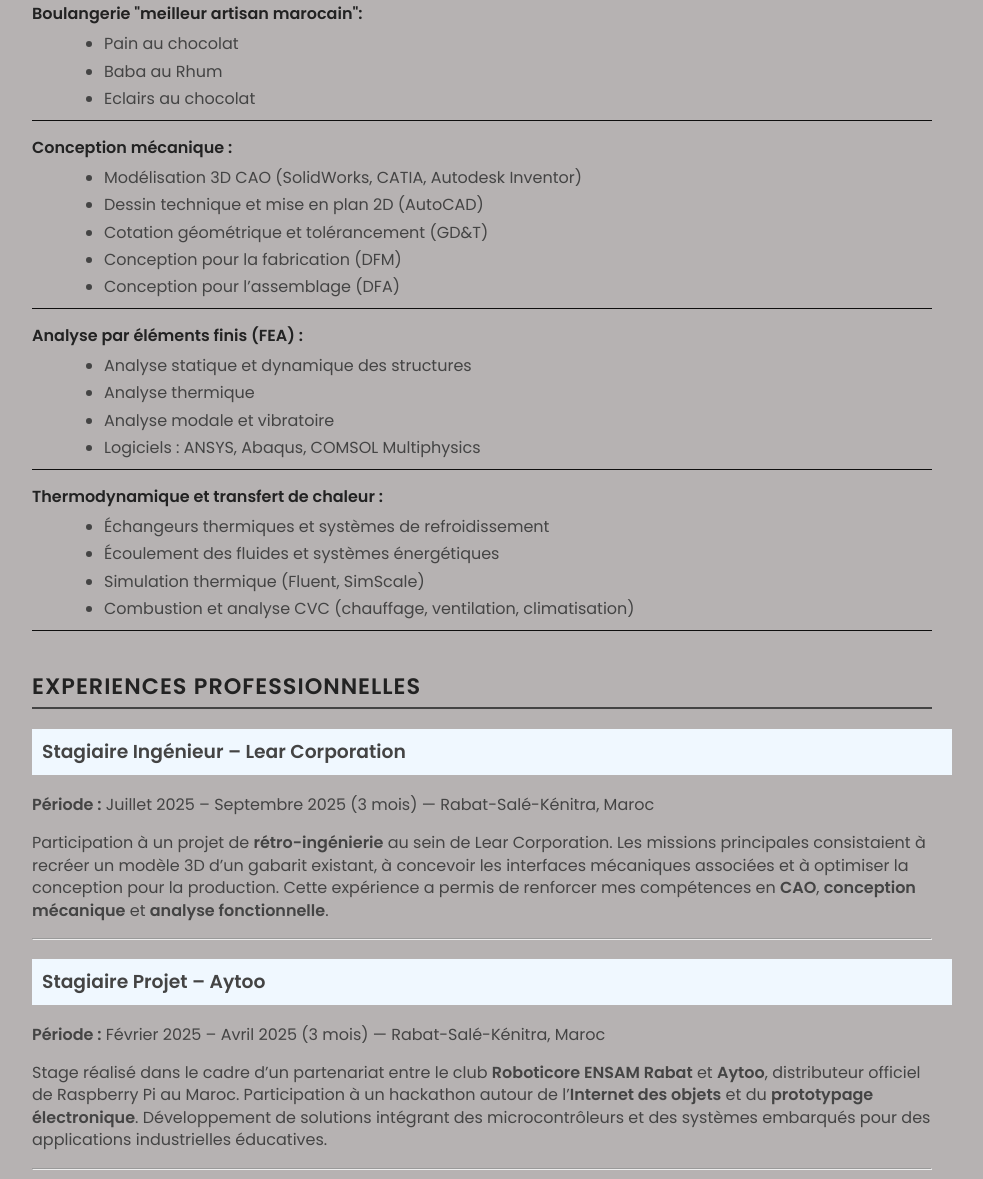
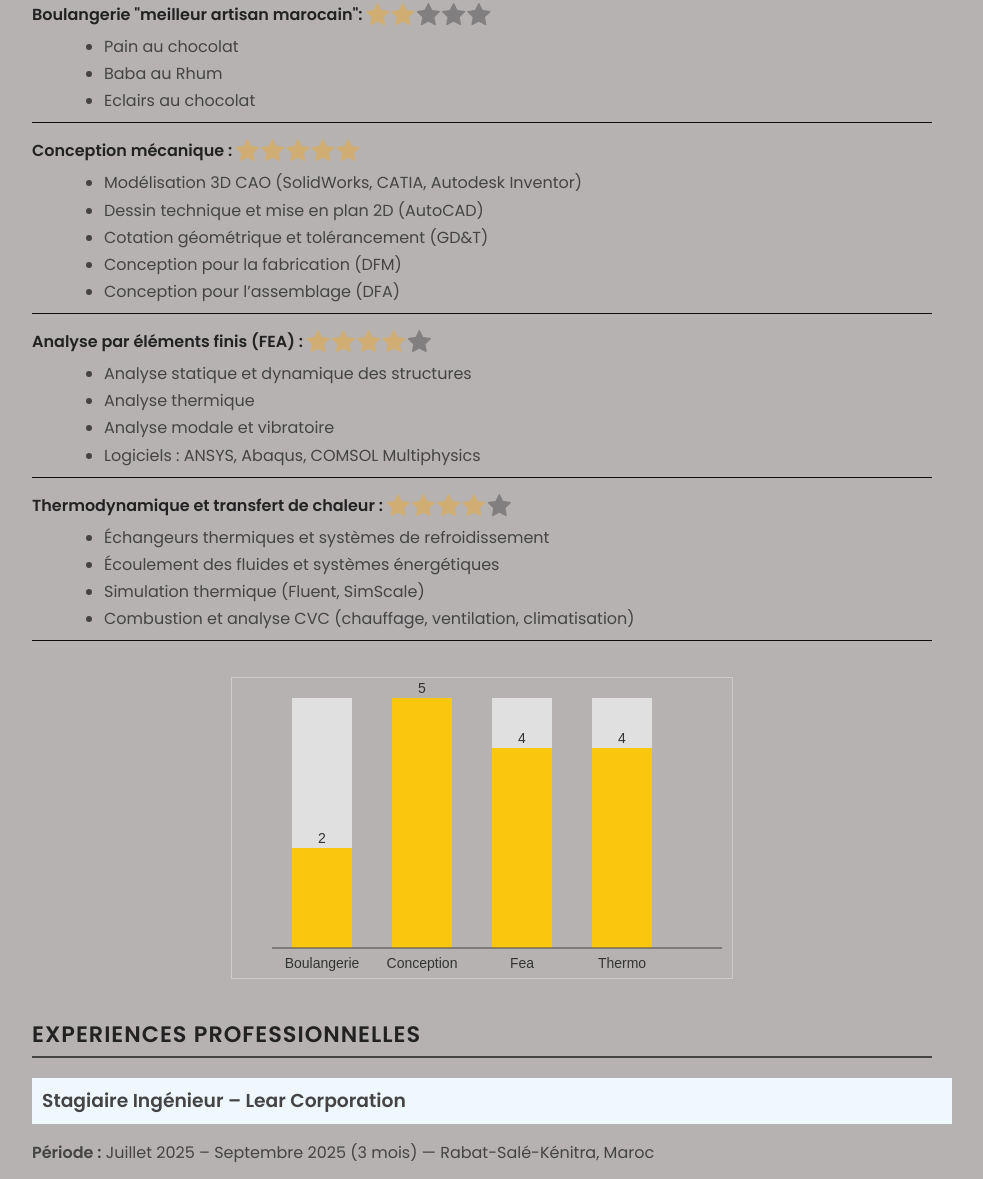
Before and after one commit to kramatile/dosi-Friends-resume, a plain HTML site: page index.html in a window 1280 px wide. Shown: the part 1136-2315 px from the top of the page, without its empty margins (158-1141 px from the left). Drawn offline with Linux system fonts and the light colour scheme; a web font is replaced by a local one.

Commit message:
auto-evaluation

```diff
--- a/css/resume.css
+++ b/css/resume.css
@@ -172,6 +172,23 @@ text-transform: uppercase;
   border-top: 1px solid #0e0d0d;
   margin: 8px 0;
 }
+.stars { display:inline-flex; gap:2px; vertical-align:middle; }
+.stars .fa { opacity: .35; }
+a.stars .checked { opacity: 1; }
+.fa {
+  font-size: 25px;
+}
+
+.checked {
+  color: orange;
+}
+
+.chart{
+    width: 100%;
+    display: flex;
+    align-items: center;
+    justify-content: center;
+}
 
 #skills > ul {
     list-style-type: none;
--- a/index.html
+++ b/index.html
@@ -16,7 +16,7 @@
     <link href="https://fonts.googleapis.com/css2?family=BBH+Sans+Hegarty&family=Zalando+Sans:ital,wght@0,200..900;1,200..900&display=swap" rel="stylesheet">
     <link href="https://fonts.googleapis.com/css2?family=BBH+Sans+Hegarty&display=swap" rel="stylesheet">
     <link href="https://fonts.googleapis.com/css2?family=Poppins:wght@300;400;500;600&display=swap" rel="stylesheet">
-
+    <link rel="stylesheet" href="https://cdnjs.cloudflare.com/ajax/libs/font-awesome/4.7.0/css/font-awesome.min.css">
     <link rel="stylesheet" href="css/responsive.css">
     <link rel="stylesheet" href="css/resume.css">
 
@@ -72,14 +72,30 @@
             <h2>Competences</h2>
             <ul>
 
-                <li>Boulangerie "meilleur artisan marocain":
+                <li>
+                    <div id="Boulangerie">
+                        Boulangerie "meilleur artisan marocain":
+                        <div class="stars">
+                        </div>
+                    </div>
                     <ul>
                         <li itemprop="skill">Pain au chocolat</li>
                         <li itemprop="skill">Baba au Rhum</li>
                         <li itemprop="skill">Eclairs au chocolat</li>
                     </ul>
                 </li>
-                  <li>Conception mécanique :
+                  <li>
+                    <div>
+                        <div id="Conception">
+                            Conception mécanique :
+                            <div class="stars">
+
+                            </div>
+                        </div>
+
+                    </div>
+
+
                     <ul>
                         <li itemprop="skill">Modélisation 3D CAO (SolidWorks, CATIA, Autodesk Inventor)</li>
                         <li itemprop="skill">Dessin technique et mise en plan 2D (AutoCAD)</li>
@@ -89,7 +105,12 @@
                     </ul>
                 </li>
 
-                <li>Analyse par éléments finis (FEA) :
+                <li >
+                    <div id="Fea">
+                        Analyse par éléments finis (FEA) :
+                        <div class="stars">
+                        </div>
+                    </div>
                     <ul>
                         <li itemprop="skill">Analyse statique et dynamique des structures</li>
                         <li itemprop="skill">Analyse thermique</li>
@@ -98,7 +119,13 @@
                     </ul>
                 </li>
 
-                <li>Thermodynamique et transfert de chaleur :
+                <li>
+                    <div id="Thermo">
+                        Thermodynamique et transfert de chaleur :
+                        <div class="stars">
+                        </div>
+                    </div>
+
                     <ul>
                         <li itemprop="skill">Échangeurs thermiques et systèmes de refroidissement</li>
                         <li itemprop="skill">Écoulement des fluides et systèmes énergétiques</li>
@@ -107,6 +134,10 @@
                     </ul>
                 </li>
             </ul>
+            <div class="chart">
+                <canvas id="skillsChart" width="500" height="300"
+            style="border:1px solid #ccc; margin-top:20px;"></canvas>
+            </div>
         </section>
         <section id="experiences">
             <h2>Experiences Professionnelles</h2>
--- a/scripts/script.js
+++ b/scripts/script.js
@@ -1,3 +1,14 @@
+
+const data = {
+      "skills": [
+        { "id": "Boulangerie", "niveau": 2 },
+        { "id": "Conception", "niveau": 5 },
+        { "id": "Fea", "niveau": 4 },
+        { "id": "Thermo", "niveau": 4 }
+      ]
+    };
+
+
 function clickDescription() {
   const allDt = document.querySelectorAll("dt.Organization");
   allDt.forEach(dt => {
@@ -11,16 +22,74 @@ function clickDescription() {
   });
 }
 
+function stars() {
+
+  data.skills.forEach(skill => {
+    const container = document.querySelector(`#${skill.id} .stars`);
+    if (!container) return;
+
+    container.innerHTML = "";
+
+    for (let i = 0; i < 5; i++) {
+      const span = document.createElement("span");
+      span.classList.add("fa","fa-star");
+      if (i < skill.niveau) span.classList.add("checked");
+      container.appendChild(span);
+    }
+  });
+}
+
+
+function drawHistogram() {
+  const canvas = document.getElementById("skillsChart");
+  if (!canvas) return;
+
+  const ctx = canvas.getContext("2d");
+
+  ctx.clearRect(0, 0, canvas.width, canvas.height);
+
+  const skills = data.skills;
+  const barWidth = 60;
+  const barGap = 40;
+  const chartHeight = canvas.height - 50;
+  const maxLevel = 5;
+
+  ctx.font = "14px Poppins, sans-serif";
+  ctx.textAlign = "center";
+
+  skills.forEach((skill, i) => {
+    const barHeight = (skill.niveau / maxLevel) * chartHeight;
+    const x = 60 + i * (barWidth + barGap);
+    const y = canvas.height - barHeight - 30;
+
+    ctx.fillStyle = "#e0e0e0";
+    ctx.fillRect(x, canvas.height - 30 - chartHeight, barWidth, chartHeight);
+
+    ctx.fillStyle = "#f9c80e";
+    ctx.fillRect(x, y, barWidth, barHeight);
+
+    ctx.fillStyle = "#333";
+    ctx.fillText(skill.id, x + barWidth / 2, canvas.height - 10);
+    ctx.fillText(skill.niveau, x + barWidth / 2, y - 5);
+  });
+
+  ctx.strokeStyle = "#444";
+  ctx.beginPath();
+  ctx.moveTo(40, canvas.height - 30);
+  ctx.lineTo(canvas.width - 10, canvas.height - 30);
+  ctx.stroke();
+}
+
+
 document.addEventListener("DOMContentLoaded", () => {
   clickDescription();
-
   const corps = document.querySelectorAll("article > h3.corpName");
   corps.forEach(corp => {
     const desc = corp.nextElementSibling;
     if (!desc || !desc.classList.contains("corpDesc")) return;
 
     const place = (e) => {
-      desc.style.left = `${e.clientX + 12}px`;   // since position: fixed
+      desc.style.left = `${e.clientX + 12}px`;
       desc.style.top  = `${e.clientY + 12}px`;
     };
 
@@ -39,4 +108,6 @@ document.addEventListener("DOMContentLoaded", () => {
 
     });
   });
+  stars();
+  drawHistogram();
 });
```
